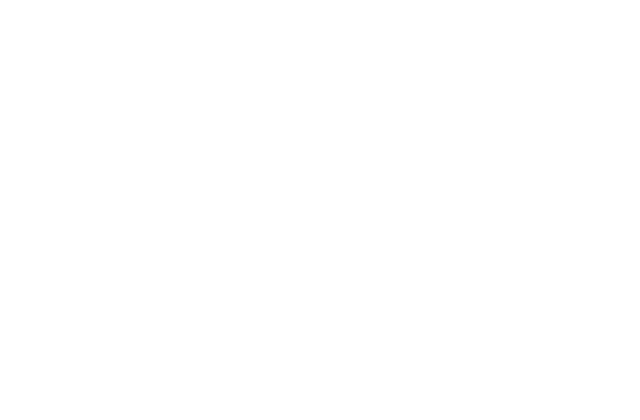
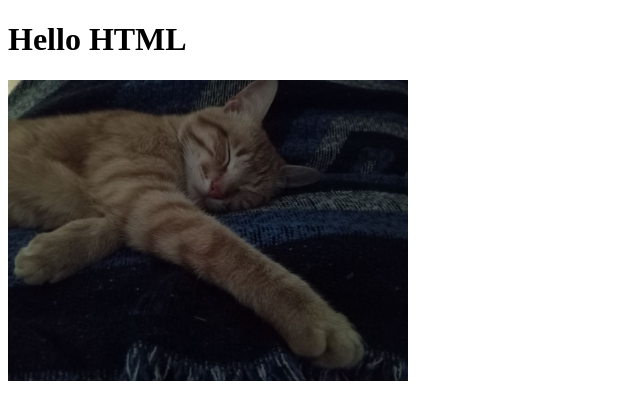
Before and after one commit to olesia-wq/Webproekt, a plain HTML site: page index.html in a window 1280 px wide. Shown: the whole page, without its empty margins (0-640 px from the left). Drawn offline with Linux system fonts and the light colour scheme.

Commit message:
Sample html

```diff
--- a/index.html
+++ b/index.html
@@ -9,6 +9,7 @@
     <script src="https://unpkg.com/htmx.org@1.9.10" integrity="sha384-D1Kt99CQMDuVetoL1lrYwg5t+9QdHe7NLX/SoJYkXDFfX37iInKRy5xLSi8nO7UC" crossorigin="anonymous"></script>
 </head>
 <body>
-
+<h1>Hello HTML</h1>
+<img src="img/IMG_5643.jpeg"  alt="Sleeping" width="400">
 </body>
 </html>
```
Also changed, not shown: img/IMG_5643.jpeg (added).
